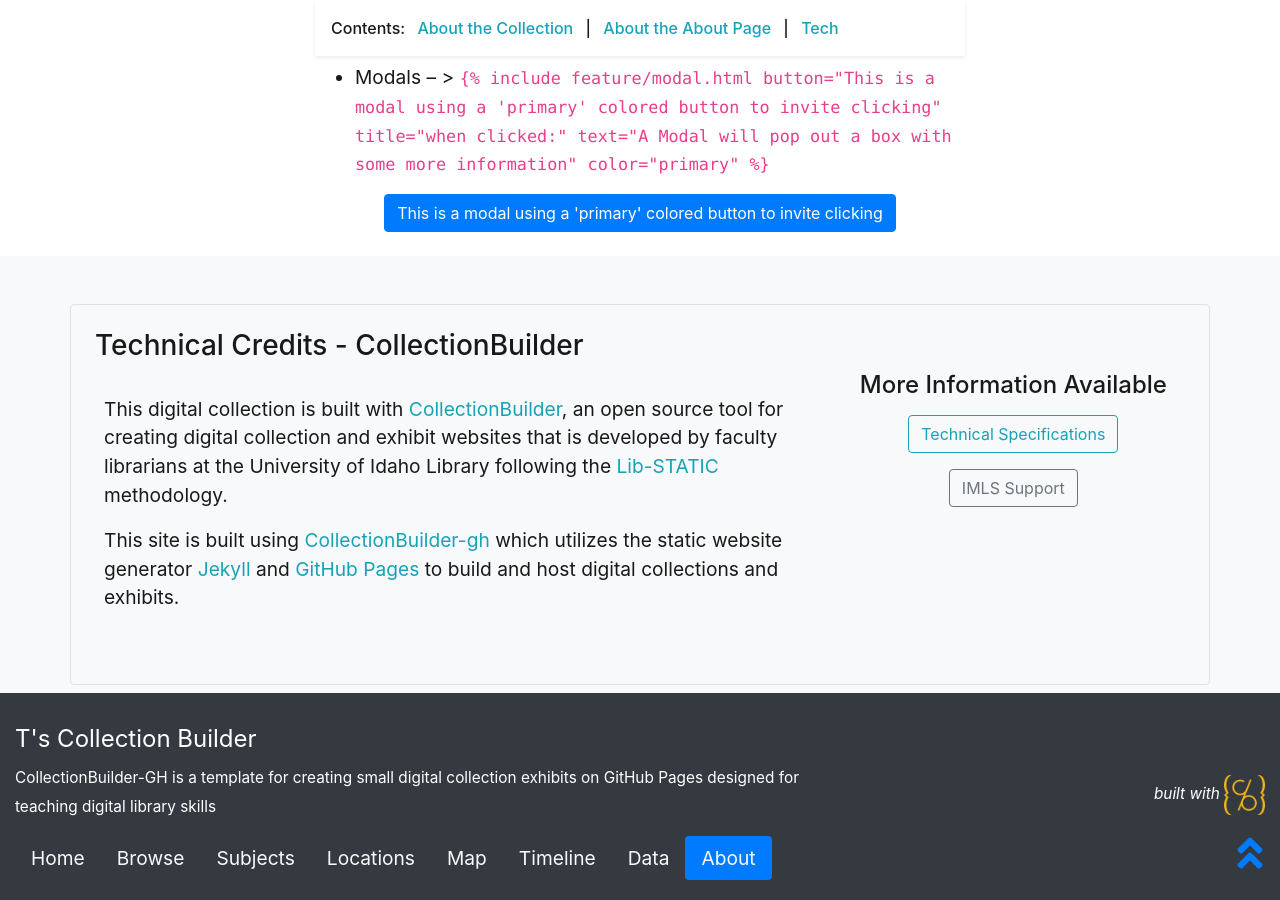
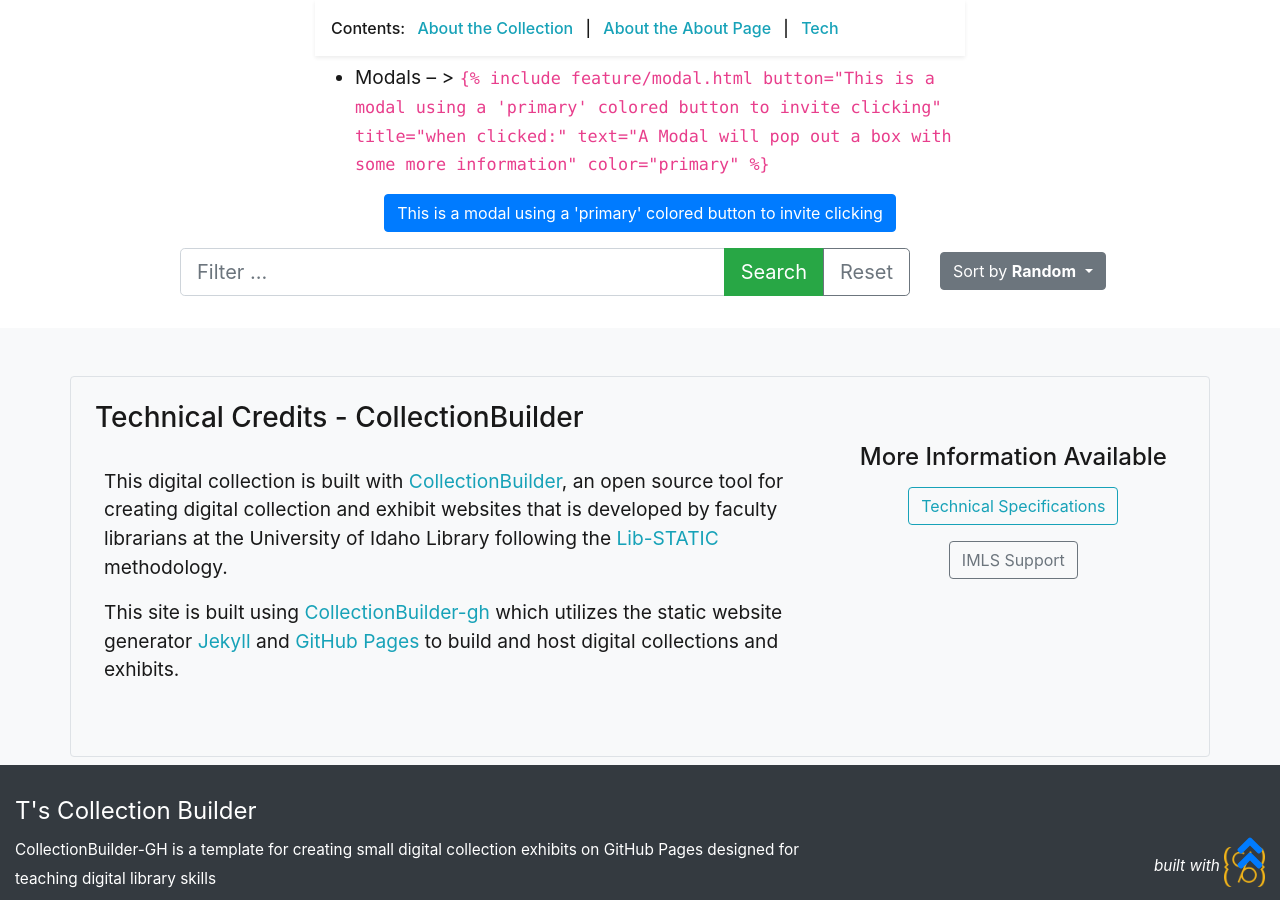
Before and after one commit to TKhuslen/collection, a Jekyll site: the page built from pages/about.md, in a window 1280 px wide and 900 px high, scrolled down 4622 px. Built offline with Jekyll 4.4.1, drawn with Linux system fonts in a browser that asks for light colours.

Commit message:
Update about.html

```diff
--- a/_layouts/about.html
+++ b/_layouts/about.html
@@ -3,6 +3,33 @@ layout: default
 ---
 <div class="container my-4 about-contents">
 {{ content }}
+<div class="row mb-3 justify-content-center">
+    <div class="col-md-8 text-center">
+        <div class="input-group input-group-lg">
+            <input type="text" class="form-control form-control-lg" id="quickSearch" placeholder="Filter ... " aria-label="Search">
+            <div class="input-group-append">
+                <button class="btn btn-success" type="button" title="Filter items" alt="Search" id="goButton" >Search</button>
+                <a class="btn btn-outline-secondary filter" href="#" data-filter="">Reset</a>
+            </div>
+        </div>
+        <div class="h2" id="numberOf"></div>
+    </div>
+    <div class="col-md-2">
+        <div class="dropdown">
+            <button class="btn btn-secondary mt-1 dropdown-toggle" type="button" id="browseSortButton" data-toggle="dropdown" aria-haspopup="true" aria-expanded="false">
+                Sort by <span class="font-weight-bold" id="sortfilter">Random</span>
+            </button>
+            <div class="dropdown-menu browse-sort-menu" aria-labelledby="browseSortButton">
+                <button class="dropdown-item browse-sort-item active" data-filter="random">Random</button>
+                <button class="dropdown-item browse-sort-item" data-filter="title">Title</button>
+                {% assign sort_options = site.data.config-browse | where_exp: 'i','i.sort_name != nil' %}
+                {% for o in sort_options %}
+                <button class="dropdown-item browse-sort-item" data-filter="{{ o.field | escape }}">{{ o.sort_name }}</button>
+                {% endfor %}
+            </div>
+        </div>
+    </div>
+</div>
 </div>
 
 {% if page.credits == true %}{% include cb/credits.html %}{% endif %}
```
